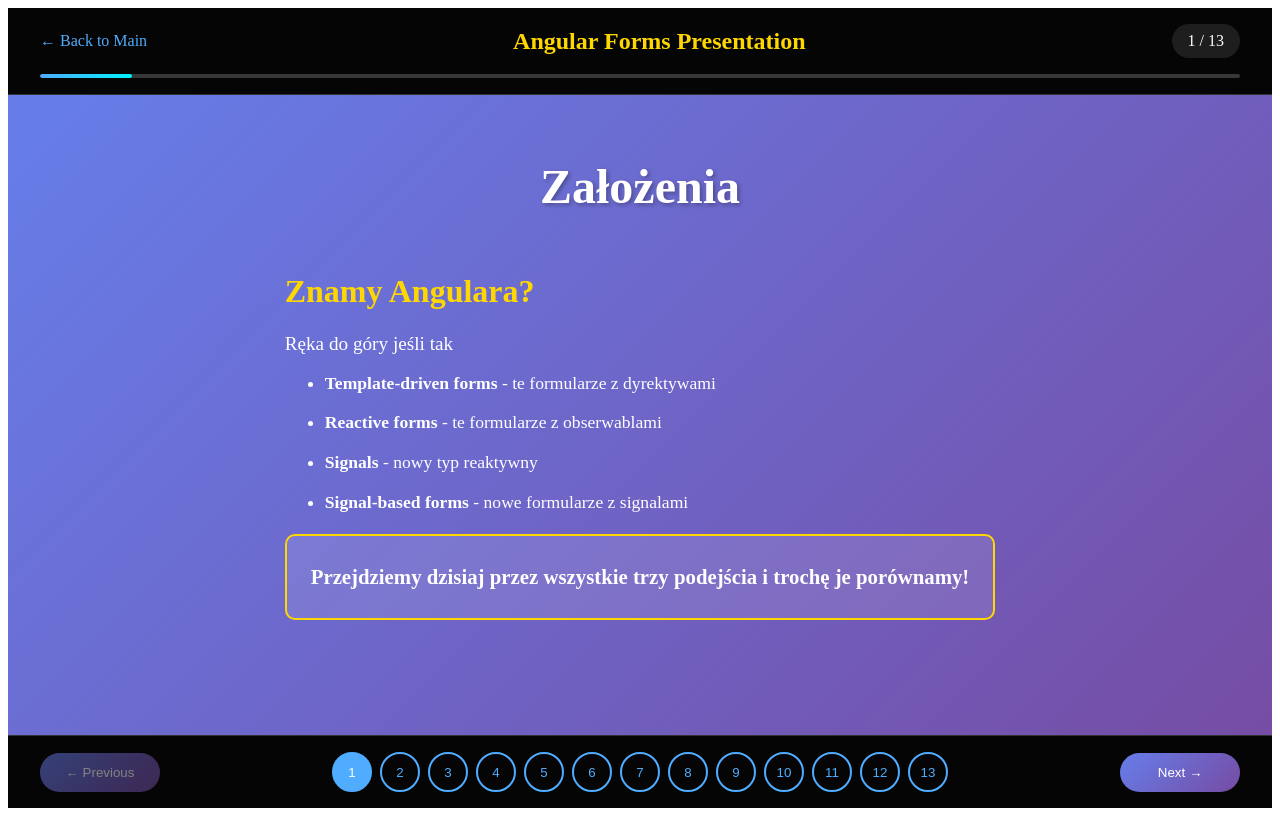
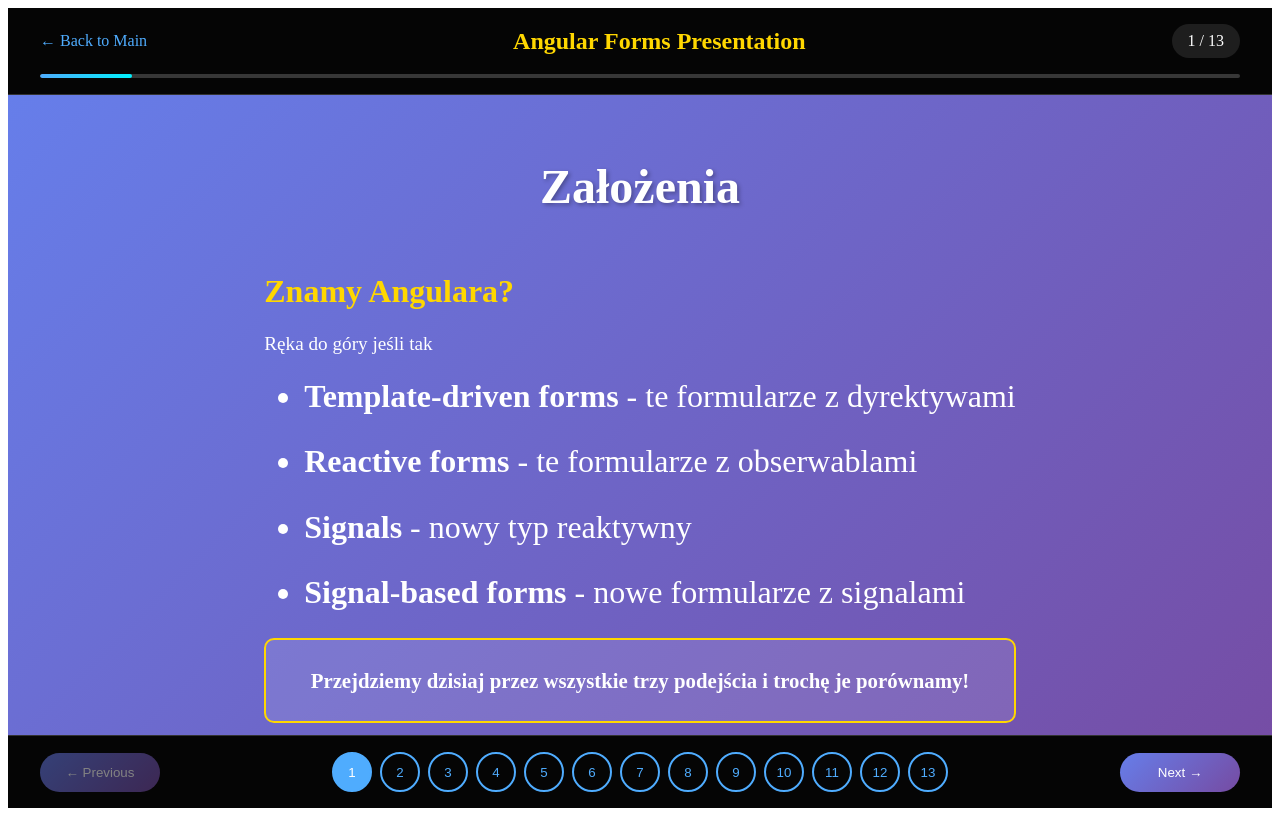
Before and after one commit to superdyzio/angular-forms-showdown, an Angular app: page /slideshow/1 in a window 1280 px wide. Built offline with nearby package versions, Linux system fonts and the light colour scheme.

Commit message:
minor styling fixes

```diff
--- a/src/app/slides/01-assumptions/assumptions-slide.component.scss
+++ b/src/app/slides/01-assumptions/assumptions-slide.component.scss
@@ -37,7 +37,7 @@
 }
 
 ul {
-  font-size: 1.1rem;
+  font-size: 2rem;
   line-height: 1.8;
   margin: 0.5rem 0;
 }
--- a/src/app/slides/02-use-case/use-case-slide.component.scss
+++ b/src/app/slides/02-use-case/use-case-slide.component.scss
@@ -37,7 +37,7 @@
 }
 
 ul {
-  font-size: 1.1rem;
+  font-size: 2rem;
   line-height: 1.8;
   margin: 1.5rem 0;
 }
--- a/src/app/slides/03-template-forms/template-forms-slide.component.scss
+++ b/src/app/slides/03-template-forms/template-forms-slide.component.scss
@@ -31,7 +31,7 @@
 }
 
 ul {
-  font-size: 1.1rem;
+  font-size: 2rem;
   line-height: 1.8;
   margin: 1.5rem 0;
 }
--- a/src/app/slides/04-reactive-forms/reactive-forms-slide.component.scss
+++ b/src/app/slides/04-reactive-forms/reactive-forms-slide.component.scss
@@ -31,7 +31,7 @@
 }
 
 ul {
-  font-size: 1.1rem;
+  font-size: 2rem;
   line-height: 1.8;
   margin: 1.5rem 0;
 }
--- a/src/app/slides/05-comparison/comparison-slide.component.scss
+++ b/src/app/slides/05-comparison/comparison-slide.component.scss
@@ -38,7 +38,7 @@
   flex-wrap: wrap;
   justify-content: space-between;
   gap: 1rem;
-  font-size: 1.1rem;
+  font-size: 2rem;
   line-height: 1.8;
 }
 
--- a/src/app/slides/06-signals/signals-slide.component.scss
+++ b/src/app/slides/06-signals/signals-slide.component.scss
@@ -34,7 +34,7 @@
   }
 
   ul {
-    font-size: 1.1rem;
+    font-size: 2rem;
     line-height: 1.8;
     margin: 1.5rem 0;
   }
--- a/src/app/slides/07-signal-forms/signal-forms-slide.component.scss
+++ b/src/app/slides/07-signal-forms/signal-forms-slide.component.scss
@@ -31,7 +31,7 @@
 }
 
 ul {
-  font-size: 1.1rem;
+  font-size: 2rem;
   line-height: 1.8;
   margin: 1.5rem 0;
 }
--- a/src/app/slides/09-cva/cva-slide.component.scss
+++ b/src/app/slides/09-cva/cva-slide.component.scss
@@ -31,7 +31,7 @@
 }
 
 ul {
-  font-size: 1.1rem;
+  font-size: 2rem;
   line-height: 1.8;
   margin: 1.5rem 0;
 }
--- a/src/app/slides/10-feature-mapping/feature-mapping-slide.component.scss
+++ b/src/app/slides/10-feature-mapping/feature-mapping-slide.component.scss
@@ -28,6 +28,7 @@
   font-size: 2rem;
   margin-bottom: 1rem;
   color: #ffd700;
+  text-align: center;
 }
 
 .feature-mapping-table {
```
